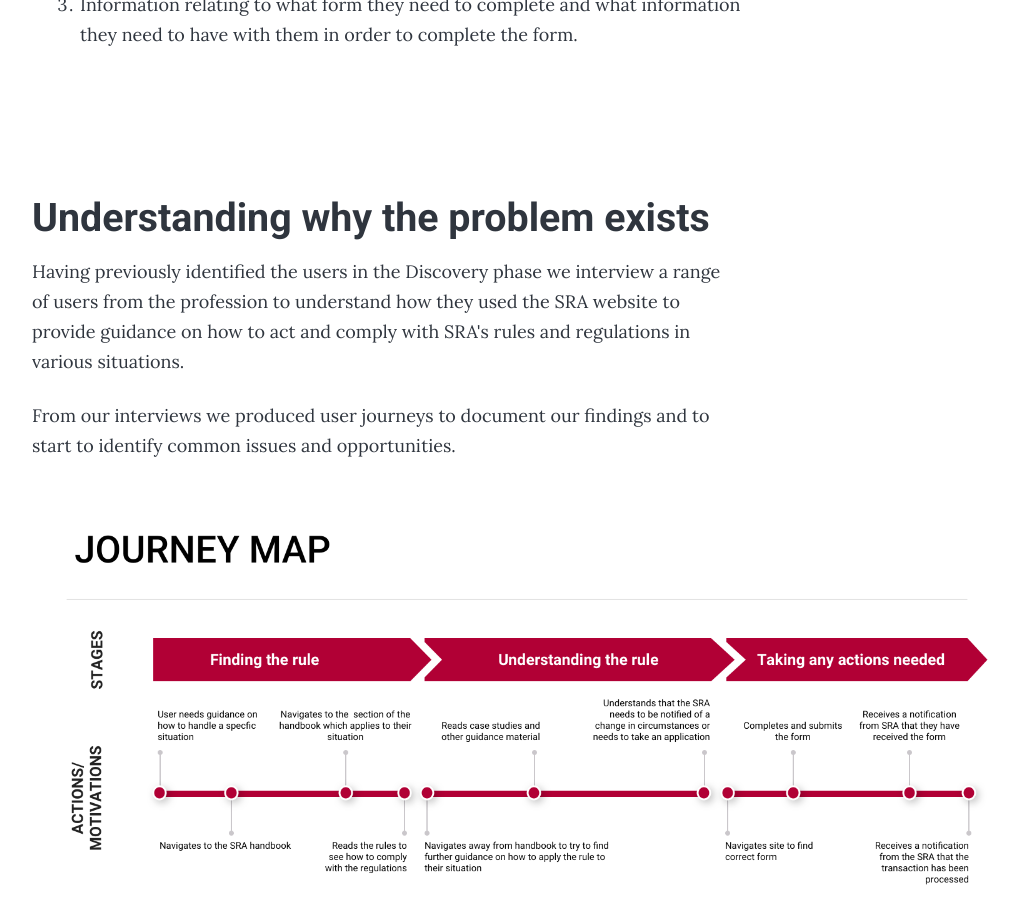
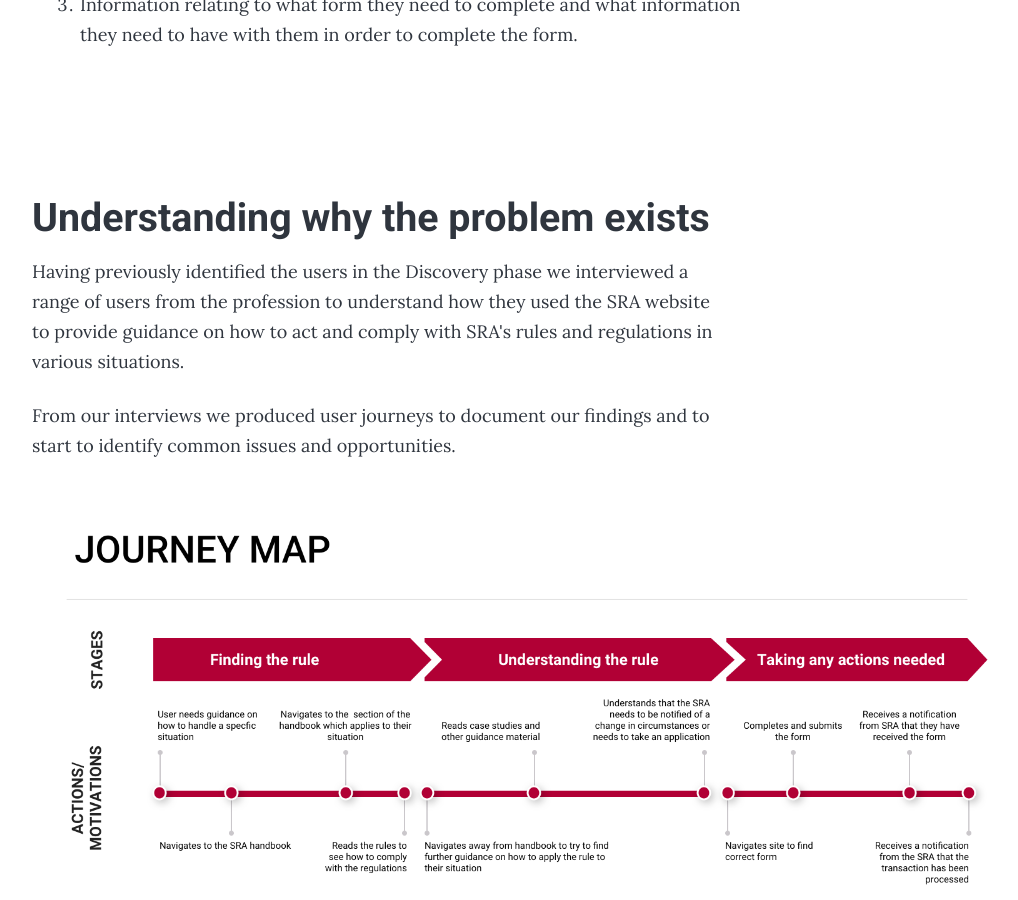
Before and after one commit to cjhbarnes/cjhbarnes.github.io, a Jekyll site: the page built from casestudy/solicitors-regulation-authority.html, in a window 1280 px wide and 900 px high, scrolled down 4154 px. Shown: the whole window, without its empty margins (108-1126 px from the left). Built offline with Jekyll 4.4.1, drawn with Linux system fonts in a browser that asks for light colours; nearby versions of some CDN libraries; some of the changed text lies outside the part shown.

Commit message:
quick fixes

```diff
--- a/casestudy/solicitors-regulation-authority.html
+++ b/casestudy/solicitors-regulation-authority.html
@@ -108,7 +108,7 @@ permalink: /casestudy/solicitors-regulation-authority/
 <section class="band band--no-top">
     <div class="understanding">
     <h2>Understanding why the problem exists</h2>
-    <p>Having previously identified the users in the Discovery phase we interview a range of users from the profession to understand how they used the SRA website to provide guidance on how to act and comply with SRA's rules and regulations in various situations.</p>
+    <p>Having previously identified the users in the Discovery phase we interviewed a range of users from the profession to understand how they used the SRA website to provide guidance on how to act and comply with SRA's rules and regulations in various situations.</p>
 
     <p>From our interviews we produced user journeys to document our findings and to start to identify common issues and opportunities.</p>
 
```
Also changed, not shown: other parts of casestudy/solicitors-regulation-authority.html (+2 -2 lines).
